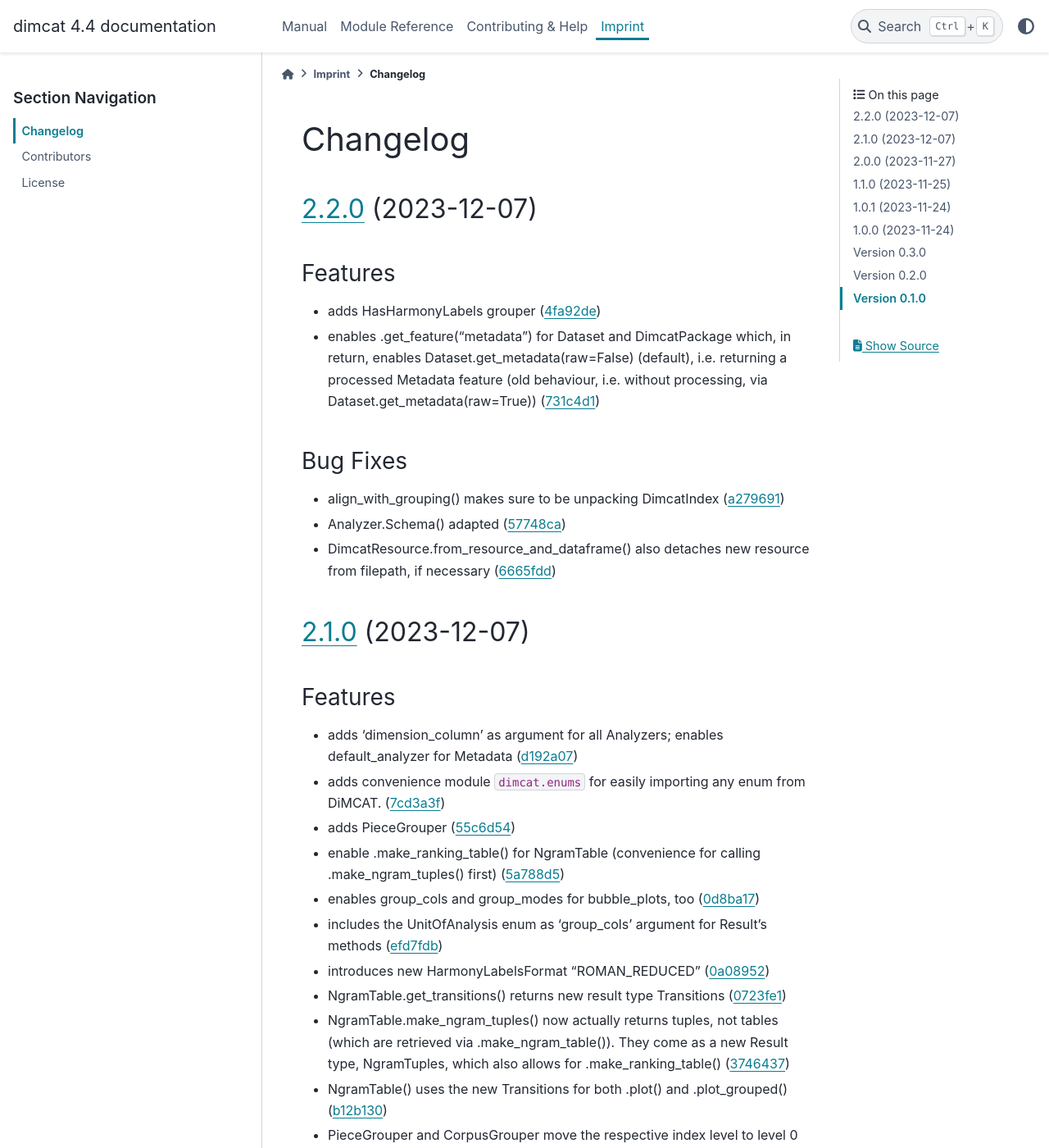
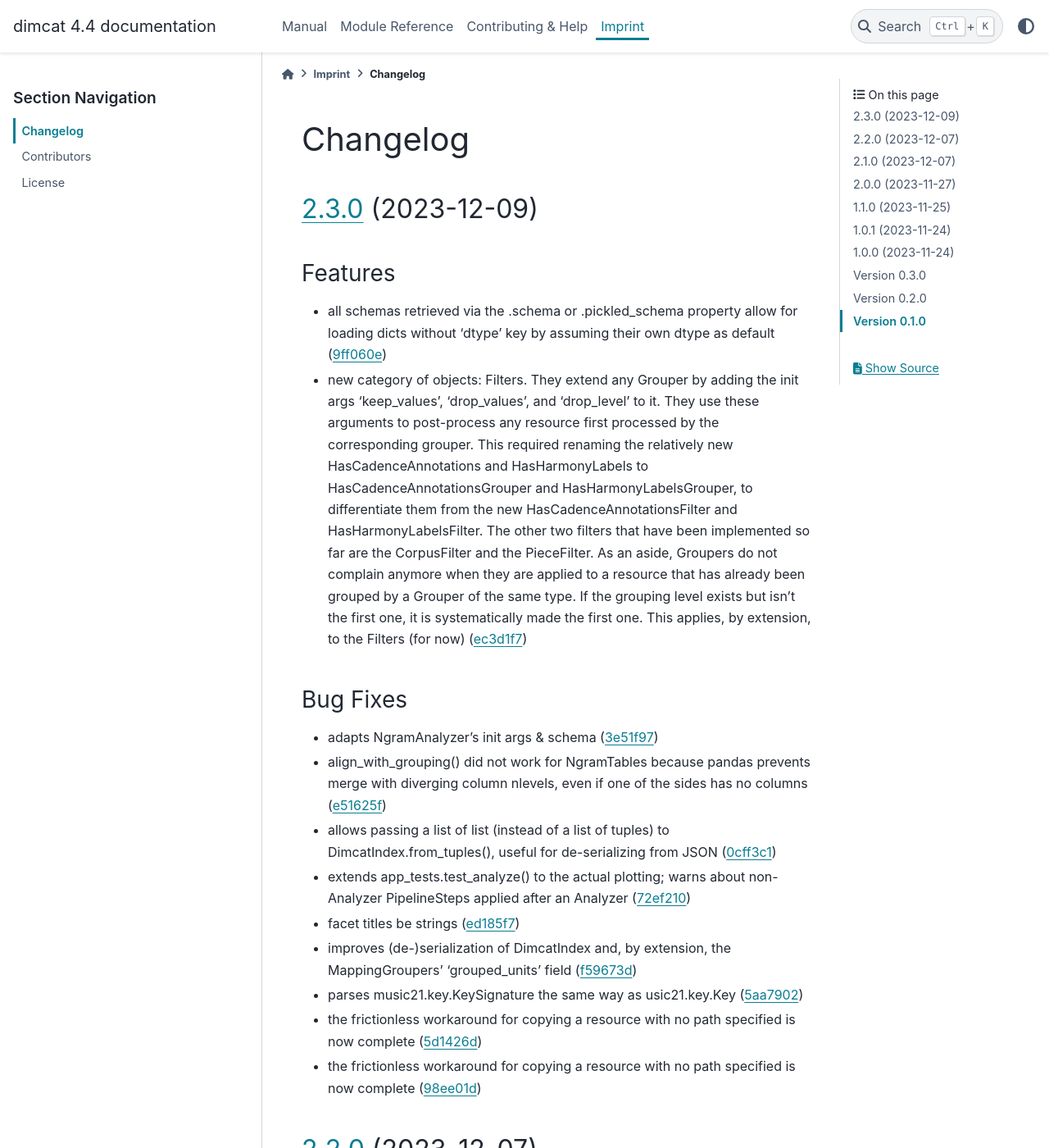
Before and after one commit to DCMLab/dimcat, a Sphinx documentation site: the page built from docs/CHANGELOG.md, in a window 1280 px wide and 1400 px high. Shown: the whole window at 82% size. Built offline with Sphinx 7.4.7 and the PyData theme 0.15.4, drawn with Linux system fonts in a browser that asks for light colours; comment, search, counter and statistics services are not loaded.

Commit message:
chore(development): release 2.3.0

```diff
--- a/docs/CHANGELOG.md
+++ b/docs/CHANGELOG.md
@@ -1,4 +1,25 @@
 # Changelog
+
+## [2.3.0](https://github.com/DCMLab/dimcat/compare/v2.2.0...v2.3.0) (2023-12-09)
+
+
+### Features
+
+* all schemas retrieved via the .schema or .pickled_schema property allow for loading dicts without 'dtype' key by assuming their own dtype as default ([9ff060e](https://github.com/DCMLab/dimcat/commit/9ff060ea0718242ce7a3b05cad50163bd3c5dc58))
+* new category of objects: Filters. They extend any Grouper by adding the init args 'keep_values', 'drop_values', and 'drop_level' to it. They use these arguments to post-process any resource first processed by the corresponding grouper. This required renaming the relatively new HasCadenceAnnotations and HasHarmonyLabels to HasCadenceAnnotationsGrouper and HasHarmonyLabelsGrouper, to differentiate them from the new HasCadenceAnnotationsFilter and HasHarmonyLabelsFilter. The other two filters that have been implemented so far are the CorpusFilter and the PieceFilter. As an aside, Groupers do not complain anymore when they are applied to a resource that has already been grouped by a Grouper of the same type. If the grouping level exists but isn't the first one, it is systematically made the first one. This applies, by extension, to the Filters (for now) ([ec3d1f7](https://github.com/DCMLab/dimcat/commit/ec3d1f7980b5a18a01b0cdb37e93823f1549236d))
+
+
+### Bug Fixes
+
+* adapts NgramAnalyzer's init args & schema ([3e51f97](https://github.com/DCMLab/dimcat/commit/3e51f979d06ee275672ffba8b36e4ad9cff51e61))
+* align_with_grouping() did not work for NgramTables because pandas prevents merge with diverging column nlevels, even if one of the sides has no columns ([e51625f](https://github.com/DCMLab/dimcat/commit/e51625fd6b7fd004ff1eb7afeb93139f5d728adc))
+* allows passing a list of list (instead of a list of tuples) to DimcatIndex.from_tuples(), useful for de-serializing from JSON ([0cff3c1](https://github.com/DCMLab/dimcat/commit/0cff3c1bd0405b9dda786cb1d8c14e1f0e4c7779))
+* extends app_tests.test_analyze() to the actual plotting; warns about non-Analyzer PipelineSteps applied after an Analyzer ([72ef210](https://github.com/DCMLab/dimcat/commit/72ef210eb007db3ef5a5158d7890ddf3add6ee38))
+* facet titles be strings ([ed185f7](https://github.com/DCMLab/dimcat/commit/ed185f792115ecee571e0b24a903a8e2604d35cd))
+* improves (de-)serialization of DimcatIndex and, by extension, the MappingGroupers' 'grouped_units' field ([f59673d](https://github.com/DCMLab/dimcat/commit/f59673da2e1a3075d8881d51cc5e3ce60c84e7db))
+* parses music21.key.KeySignature the same way as usic21.key.Key ([5aa7902](https://github.com/DCMLab/dimcat/commit/5aa790269d43c18f0ebfeebe1c0a097e5b1029a6))
+* the frictionless workaround for copying a resource with no path specified is now complete ([5d1426d](https://github.com/DCMLab/dimcat/commit/5d1426d33dbe81f7f97dec2edb967895fe82883b))
+* the frictionless workaround for copying a resource with no path specified is now complete ([98ee01d](https://github.com/DCMLab/dimcat/commit/98ee01deda6f6e1e92a88bea416fc4b210794e37))
 
 ## [2.2.0](https://github.com/DCMLab/dimcat/compare/v2.1.0...v2.2.0) (2023-12-07)
 
```
